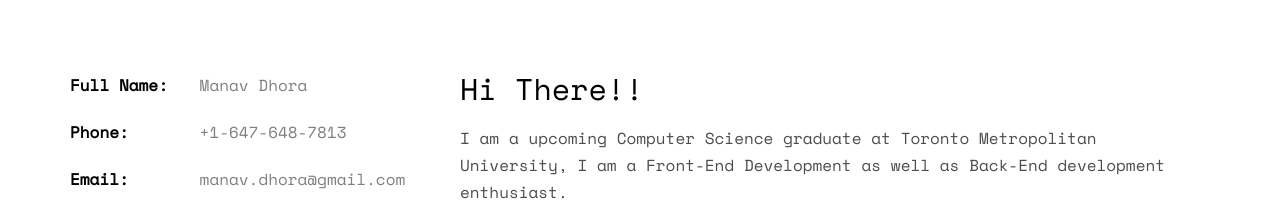
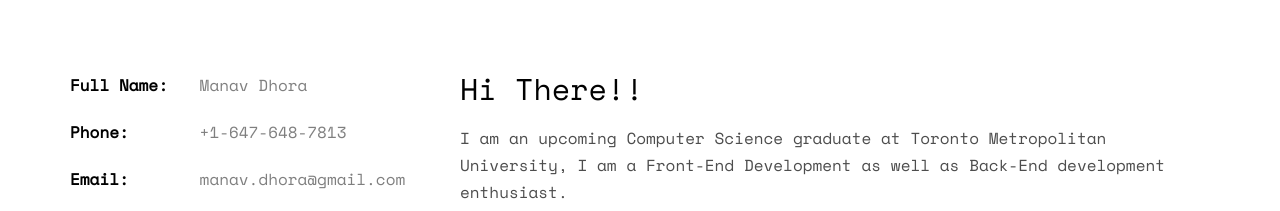
Before and after one commit to notendurable/Portfolio-Website, a plain HTML site: page index.html in a window 1280 px wide. Shown: the part 1000-1211 px from the top of the page. Drawn offline with nearby package versions, Linux system fonts and the light colour scheme; some packages are replaced by stand-ins of ours; no server answers; files whose address does not match are found by name.

Commit message:
Update index.html

```diff
--- a/index.html
+++ b/index.html
@@ -88,7 +88,7 @@
 				</div>
 				<div class="col-md-8">
 					<h2>Hi There!!</h2>
-					<p>I am a upcoming Computer Science graduate at Toronto Metropolitan University,
+					<p>I am an upcoming Computer Science graduate at Toronto Metropolitan University,
 						I am a Front-End Development as well as Back-End development enthusiast.</p>
 					<p>As an upcoming Computer Science graduate, I am excited to bring my fresh perspective and technical skills
 						to the developing industry. Throughout my academic career, I have honed my knowledge in programming languages
```
